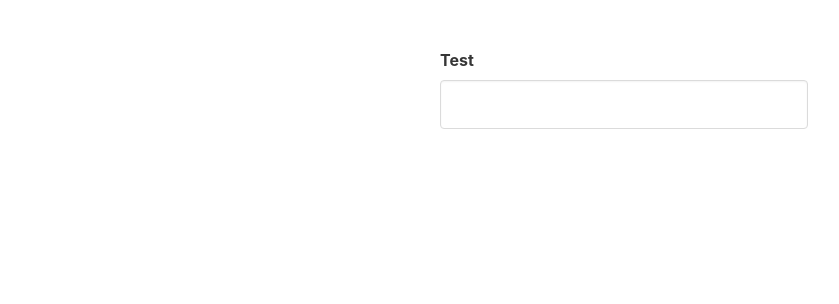
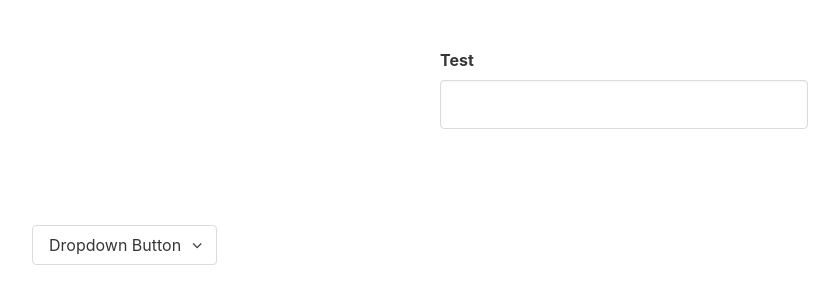
Before and after one commit to ckifer/bulma-angular, an Angular app: page / in a window 1280 px wide. Shown: the top 304 px of the page, without its empty margins (16-855 px from the left). Built offline with nearby package versions, Linux system fonts and the light colour scheme.

Commit message:
add dropdown component - need to add link destination

```diff
--- a/src/app/app.component.html
+++ b/src/app/app.component.html
@@ -14,3 +14,6 @@
     </div>
   </div>
 </section>
+<section class="section">
+  <ba-dropdown [values]="dropdownValues"></ba-dropdown>
+</section>
--- a/src/app/app.component.ts
+++ b/src/app/app.component.ts
@@ -6,5 +6,18 @@ import { Component } from '@angular/core';
   styleUrls: ['./app.component.scss']
 })
 export class AppComponent {
+
+  // dropdownValues = {
+  //   "Google": "https://www.google.com",
+  //   "Facebook": "https://www.facebook.com",
+  //   "Twitter": "https://www.twitter.com",
+  //   "Nick Portfolio": "http://www.nicholasbrink.com"
+  // };
+
+  dropdownValues = ['Test', 'This Works', 'more test', 'Ben is Gay Test'];
+
+
   tags = [];
+
+
 }
--- a/src/app/app.module.ts
+++ b/src/app/app.module.ts
@@ -3,10 +3,12 @@ import { NgModule } from '@angular/core';
 
 import { AppComponent } from './app.component';
 import { TagsInputModule } from './components/tags-input/tags-input.component';
+import { DropdownComponent } from './components/dropdown/dropdown.component';
 
 @NgModule({
   declarations: [
-    AppComponent
+    AppComponent,
+    DropdownComponent
   ],
   imports: [
     BrowserModule,
--- /dev/null
+++ b/src/app/components/dropdown/dropdown.component.html
@@ -0,0 +1,17 @@
+<div class="dropdown" [class.is-active]="isActive" >
+  <div class="dropdown-trigger">
+    <button class="button" (click)="toggleActive()" aria-haspopup="true" aria-controls="dropdown-menu">
+     <span>Dropdown Button</span>
+      <span class="icon is-small">
+        <i class="fa fa-angle-down" aria-hidden="true"></i>
+      </span>
+    </button>
+  </div>
+  <div class="dropdown-menu" id="dropdown-menu" role="menu">
+    <div class="dropdown-content">
+      <a *ngFor="let value of values" [attr.href]="" class="dropdown-item">
+        {{ value }}
+      </a>
+    </div>
+  </div>
+</div>
--- /dev/null
+++ b/src/app/components/dropdown/dropdown.component.ts
@@ -0,0 +1,61 @@
+import {Component, forwardRef, Input, Output, NgModule} from '@angular/core';
+import {NG_VALUE_ACCESSOR, FormsModule, ReactiveFormsModule} from "@angular/forms";
+import { CommonModule } from "@angular/common";
+
+
+export class DropDownValue {
+  value: string;
+  key: string;
+
+  constructor(value: string, key: string){
+    this.value = value;
+    this.key = key;
+  }
+}
+
+@Component({
+  selector: 'ba-dropdown',
+  templateUrl: './dropdown.component.html',
+  styleUrls: ['./dropdown.component.scss'],
+  providers: [
+    {
+      provide: NG_VALUE_ACCESSOR,
+      useExisting: forwardRef(() => DropdownComponent),
+      multi: true
+    }
+  ]
+})
+export class DropdownComponent {
+  isActive: boolean = false;
+
+  @Input()
+  values: DropDownValue[];
+
+
+  toggleActive(){
+    if(this.isActive){
+      this.isActive = false;
+    } else if (!this.isActive){
+      this.isActive = true;
+    }
+  }
+
+}
+
+@NgModule({
+  imports: [
+    CommonModule,
+    FormsModule,
+    ReactiveFormsModule
+  ],
+  exports: [
+    CommonModule,
+    FormsModule,
+    ReactiveFormsModule,
+    DropdownComponent
+  ],
+  declarations: [
+    DropdownComponent
+  ]
+})
+export class DropDownModule { }
```
Also changed, not shown: src/app/components/dropdown/dropdown.component.scss (added), 2 other files (tests, documents, lock files or other folders).
